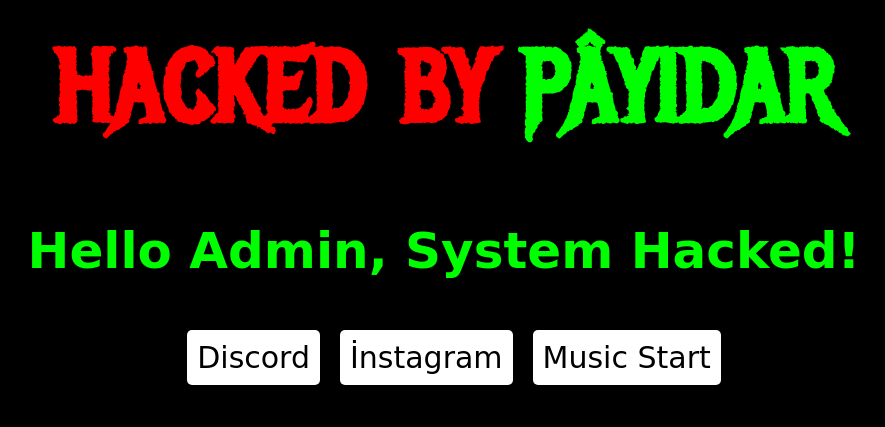
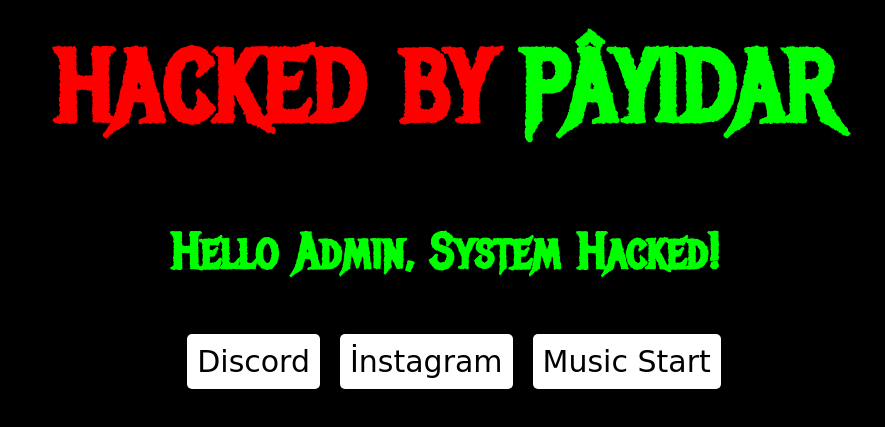
Before and after one commit to Mertgundogdu12/mertgundogu1.github.io, a plain HTML site: page index.html in a window 1280 px wide. Shown: the part 347-774 px from the top of the page, without its empty margins (196-1081 px from the left). Drawn offline with nearby package versions, Linux system fonts and the light colour scheme; a web font is replaced by a local one.

Commit message:
Update index.html

```diff
--- a/index.html
+++ b/index.html
@@ -67,7 +67,7 @@
                 color: lime;
             }
             .hacked p{
-                font-family: 'Patrick Hand', cursive;;
+                font-family: 'Metal Mania', cursive;
                 font-weight: bolder;
                 text-align: center;
                 color: lime;
```
